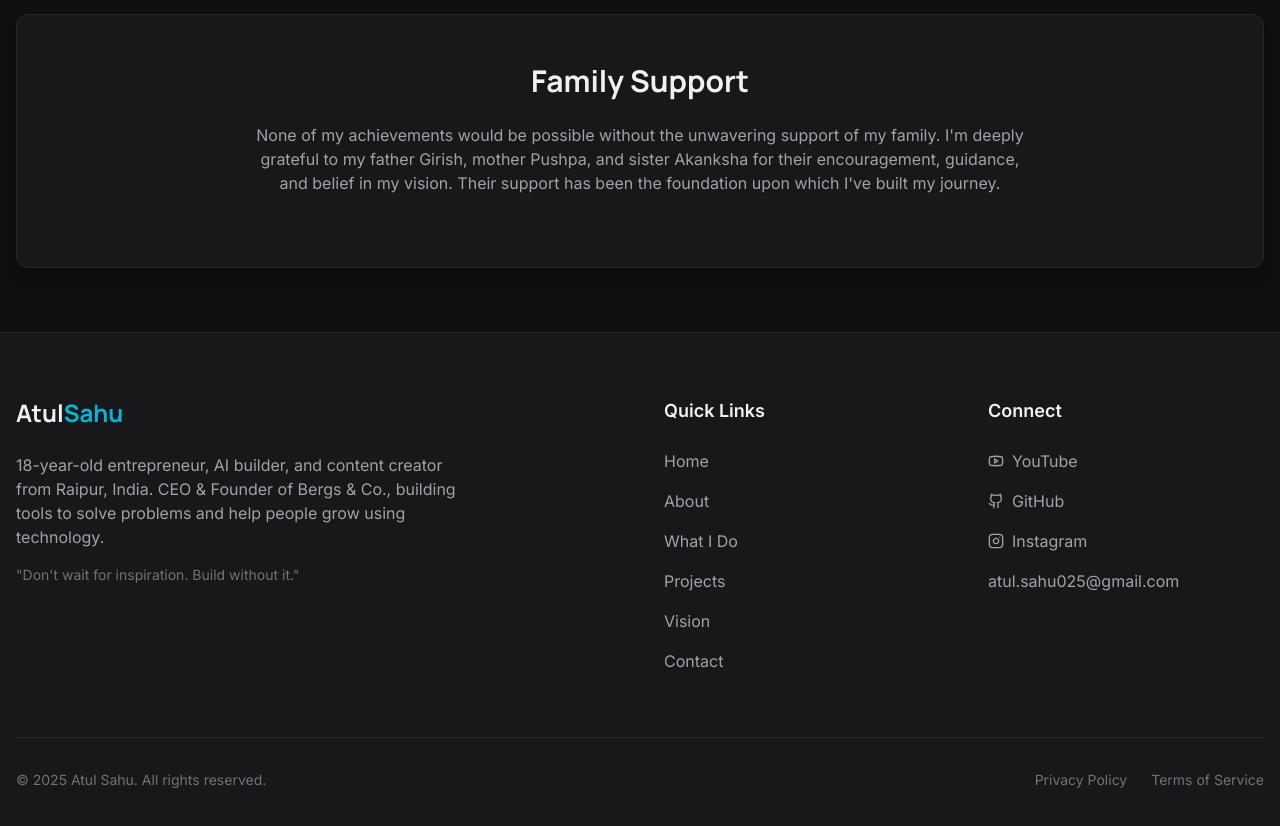
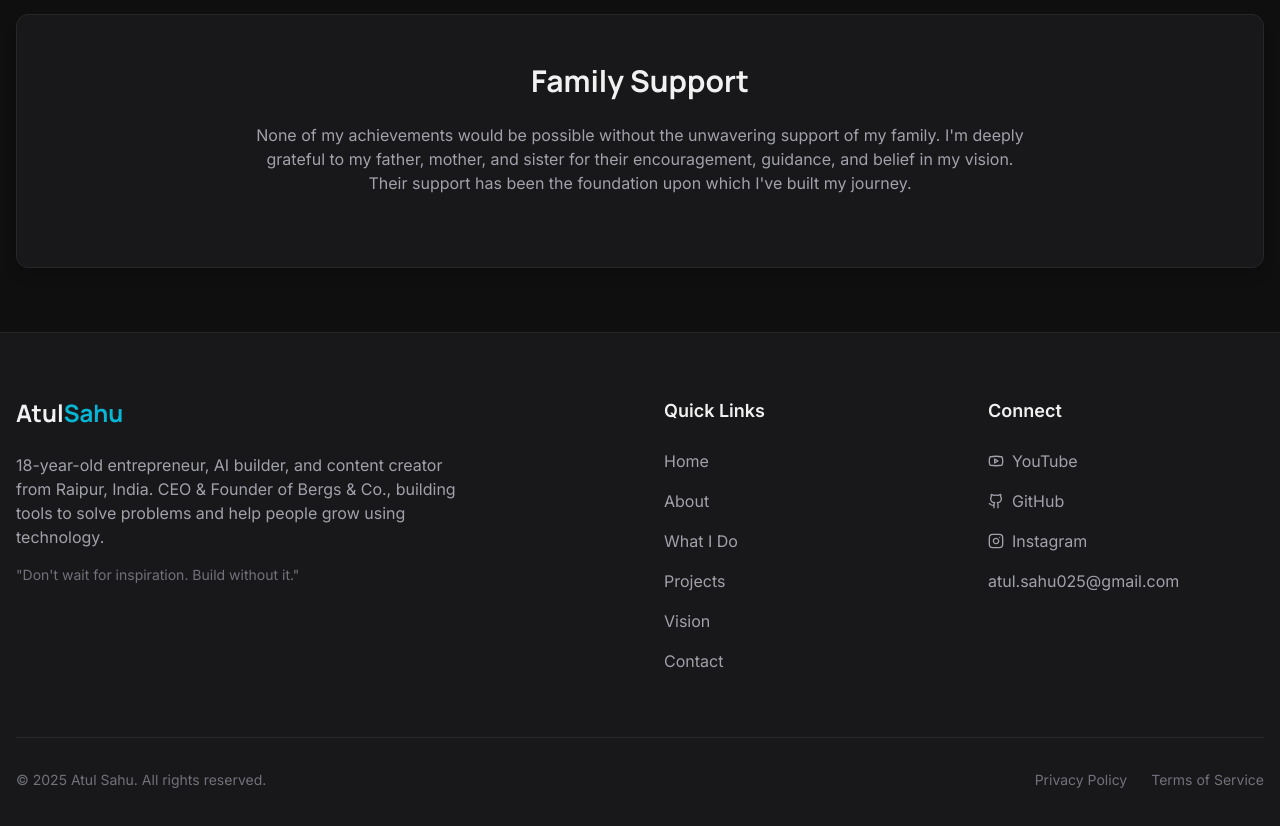
Before and after one commit to atulvjd/Portfolio, a Next.js app: page /about in a window 1280 px wide. Shown: the part 3100-3926 px from the top of the page. Built offline with nearby package versions, Linux system fonts and the light colour scheme.

Commit message:
Update page.tsx

```diff
--- a/app/about/page.tsx
+++ b/app/about/page.tsx
@@ -258,7 +258,7 @@ export default function AboutPage() {
         <h2 className="text-2xl md:text-3xl font-bold mb-6 font-heading">Family Support</h2>
         <p className="mb-6 text-zinc-400 max-w-3xl mx-auto">
           None of my achievements would be possible without the unwavering support of my family. I'm deeply grateful to
-          my father Girish, mother Pushpa, and sister Akanksha for their encouragement, guidance, and belief in my
+          my father, mother, and sister for their encouragement, guidance, and belief in my
           vision. Their support has been the foundation upon which I've built my journey.
         </p>
       </motion.div>
```
